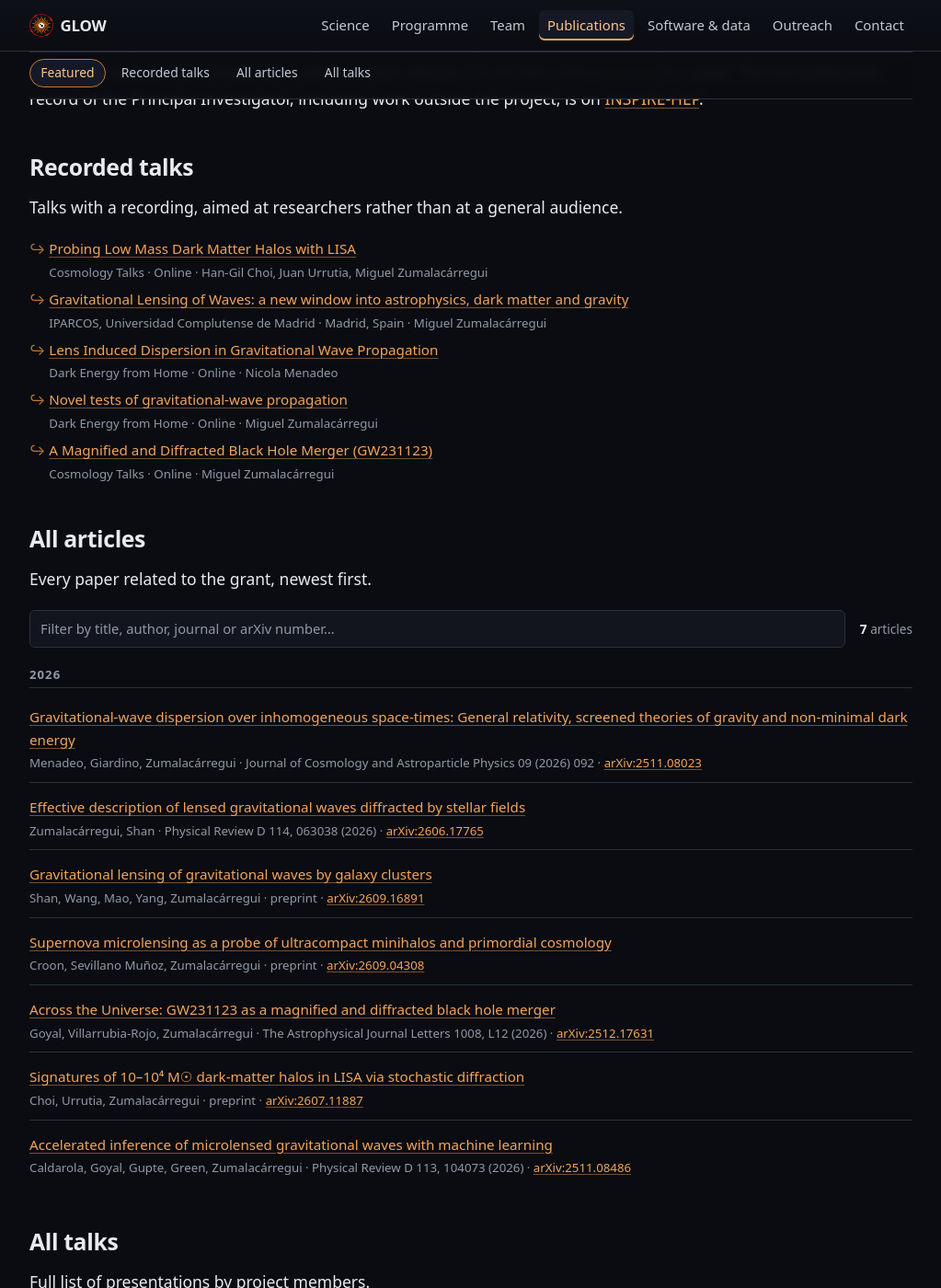
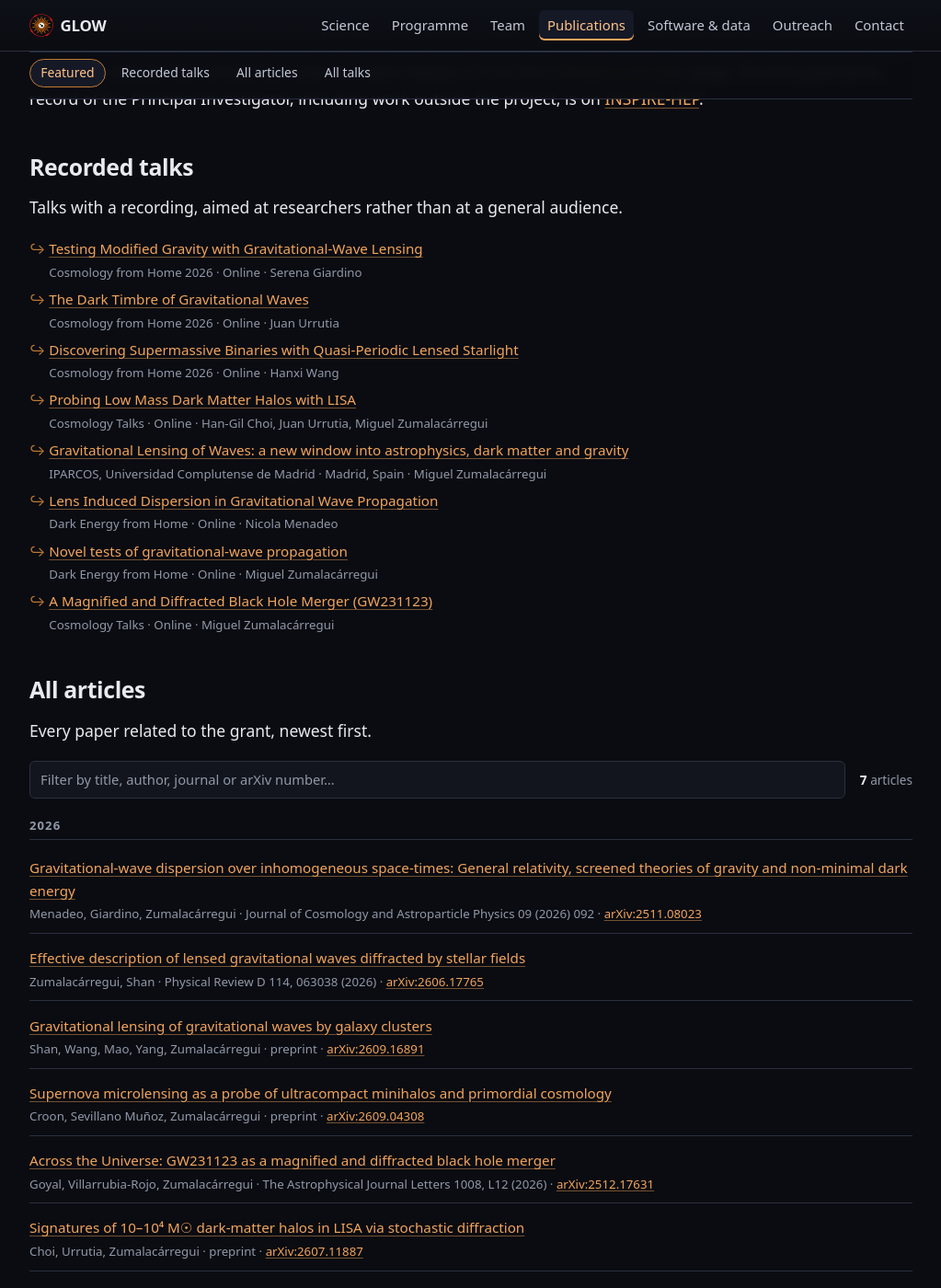
Before and after one commit to glow-astro/website, a Jekyll site: the page built from publications.html, in a window 1280 px wide and 1400 px high, scrolled down 1336 px. Shown: the whole window at 92% size, without its empty margins (128-1151 px from the left). Built offline with Jekyll 4.4.1, drawn with Linux system fonts in a browser that asks for light colours; some of the changed text lies outside the part shown.

Commit message:
Add the three Cosmology from Home 2026 talks
Hanxi Wang, Juan Urrutia and Serena Giardino, all recorded and on the
conference's YouTube channel. The meeting ran 21 September - 2 October,
online, and the recordings do not say which day each talk fell on, so the
three are dated to the start of the meeting, as the Dark Energy from Home
pair already is. Titles as on the recordings, less the speaker prefix.

Co-Authored-By: Claude Fable 5.1 <noreply@anthropic.com>

```diff
--- a/_data/publications.yml
+++ b/_data/publications.yml
@@ -244,6 +244,34 @@ talks:
     speakers: ["Miguel Zumalacárregui"]
     date: 2026-09-25
 
+  # Cosmology from Home 2026 ran 21 September - 2 October, online, and the
+  # recordings (all posted on 2 October) do not say which day each talk fell
+  # on, so the three sit at the start of the meeting, as the Dark Energy from
+  # Home pair below does. Titles as given on the recordings, less the
+  # "<speaker> - " the channel prefixes to them.
+  - title: "Discovering Supermassive Binaries with Quasi-Periodic Lensed Starlight"
+    event: "Cosmology from Home 2026"
+    online: true
+    # Not on the team page: first author of the quasi-periodic lensing paper
+    # with Zumalacárregui and Kocsis (arXiv:2506.16544), presenting it here.
+    speakers: ["Hanxi Wang"]
+    date: 2026-09-21
+    url: "https://youtu.be/-O1kRxPAMro"
+
+  - title: "The Dark Timbre of Gravitational Waves"
+    event: "Cosmology from Home 2026"
+    online: true
+    speakers: ["Juan Urrutia"]
+    date: 2026-09-21
+    url: "https://youtu.be/v-pFFS31lOM"
+
+  - title: "Testing Modified Gravity with Gravitational-Wave Lensing"
+    event: "Cosmology from Home 2026"
+    online: true
+    speakers: ["Serena Giardino"]
+    date: 2026-09-21
+    url: "https://youtu.be/34WZUCKRlH4"
+
   - title: "Lensing stochastic diffraction in LISA: A New Window into Light Dark Matter Halos"
     # An internal LISA meeting at the IFT, not a widely advertised one (owner,
     # 2026-09-19), which is why it is not the 16th LISA Symposium and does not
```
